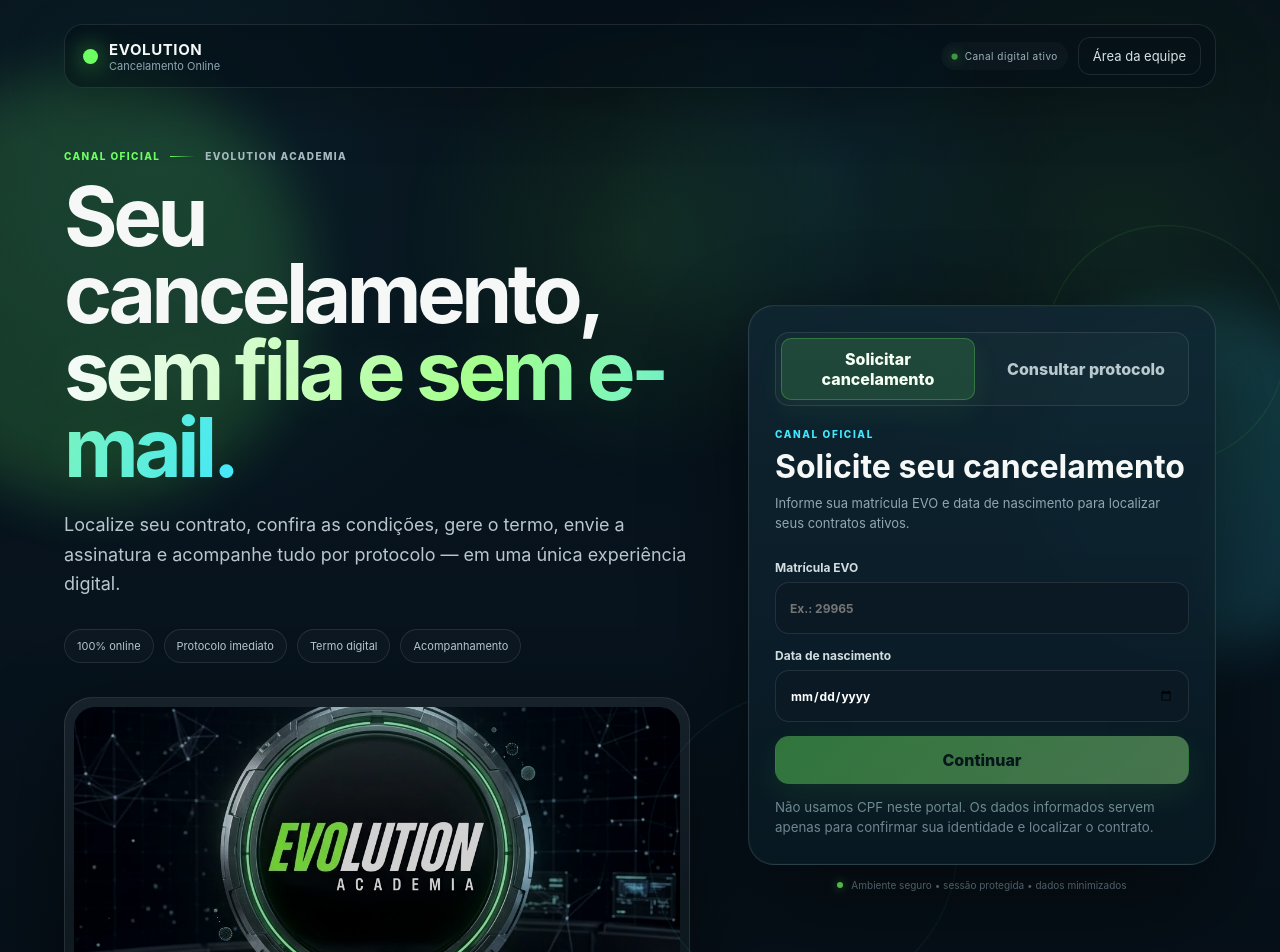
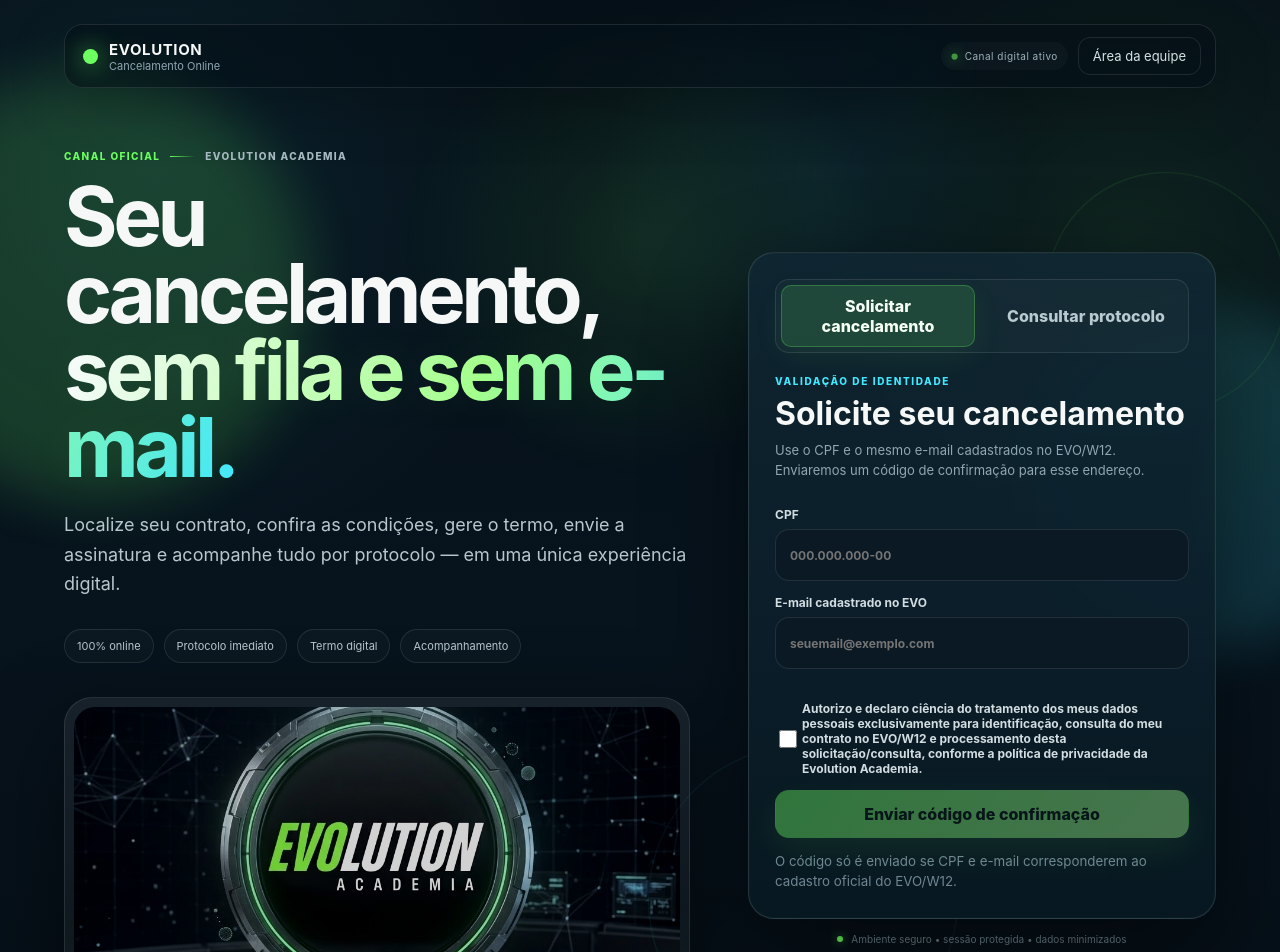
Before and after one commit to Gerrard013/evolution-cancelamento-360, a Next.js app: page / in a window 1280 px wide. Shown: the top 952 px of the page. Built offline with nearby package versions, Linux system fonts and the light colour scheme.

Commit message:
feat(v7): replace public identity UI with CPF + EVO email + OTP + LGPD

```diff
--- a/src/app/SelfServiceStart.tsx
+++ b/src/app/SelfServiceStart.tsx
@@ -3,12 +3,22 @@
 import { useState } from "react";
 
 type ContractOption = { id:string; unit:string; planName:string; startDate:string; recurring:boolean; planType:string };
-type ProtocolResult = { protocol:string; status:string; statusLabel:string; createdAt:string; unit:string; planName:string; cancellationFee:number; cancellationFeePaid:boolean; estimatedRefund:number };
+type ProtocolResult = { protocol:string; status:string; statusLabel:string; createdAt:string; unit:string; planName:string; cancellationFee:number; cancellationFeePaid:boolean; estimatedRefund:number; refundDueAt?:string|null };
+
+function formatCpf(value:string){
+  const d=value.replace(/\D/g,"").slice(0,11);
+  return d.replace(/^(\d{3})(\d)/,"$1.$2").replace(/^(\d{3})\.(\d{3})(\d)/,"$1.$2.$3").replace(/\.(\d{3})(\d)/,".$1-$2");
+}
 
 export default function SelfServiceStart() {
   const [mode,setMode]=useState<"new"|"status">("new");
-  const [memberId,setMemberId]=useState("");
-  const [birthDate,setBirthDate]=useState("");
+  const [phase,setPhase]=useState<"identity"|"otp"|"ready">("identity");
+  const [cpf,setCpf]=useState("");
+  const [email,setEmail]=useState("");
+  const [lgpdAccepted,setLgpdAccepted]=useState(false);
+  const [challengeId,setChallengeId]=useState("");
+  const [emailMask,setEmailMask]=useState("");
+  const [otp,setOtp]=useState("");
   const [name,setName]=useState("");
   const [contracts,setContracts]=useState<ContractOption[]>([]);
   const [protocol,setProtocol]=useState("");
@@ -17,19 +27,30 @@
   const [loading,setLoading]=useState(false);
   const money = new Intl.NumberFormat("pt-BR",{style:"currency",currency:"BRL"});
 
-  function switchMode(next:"new"|"status") {
-    setMode(next); setError(""); setProtocolResult(null); setContracts([]); setName("");
+  function reset(next:"new"|"status") {
+    setMode(next); setPhase("identity"); setError(""); setProtocolResult(null); setContracts([]); setName(""); setChallengeId(""); setOtp(""); setEmailMask("");
   }
 
-  async function start(e:React.FormEvent) {
+  async function beginIdentity(e:React.FormEvent) {
     e.preventDefault(); setError(""); setLoading(true);
     try {
-      const r=await fetch("/api/public/start",{method:"POST",headers:{"Content-Type":"application/json"},body:JSON.stringify({memberId,birthDate})});
+      const r=await fetch("/api/public/identity/start",{method:"POST",headers:{"Content-Type":"application/json"},body:JSON.stringify({cpf,email,lgpdAccepted,purpose:mode==="new"?"CANCELLATION":"PROTOCOL_STATUS"})});
       const d=await r.json().catch(()=>({}));
-      if(!r.ok) throw new Error(d.error||"Não foi possível confirmar seus dados.");
-      setName(d.customerName||""); setContracts(d.contracts||[]);
-      if((d.contracts||[]).length===1) await choose(d.contracts[0].id);
-    } catch(e) { setError(e instanceof Error?e.message:"Não foi possível iniciar o cancelamento."); }
+      if(!r.ok) throw new Error(d.error||"Não foi possível confirmar os dados no EVO.");
+      setChallengeId(d.challengeId); setEmailMask(d.emailMask||""); setPhase("otp");
+    } catch(e) { setError(e instanceof Error?e.message:"Não foi possível iniciar a validação."); }
+    finally { setLoading(false); }
+  }
+
+  async function verifyOtp(e:React.FormEvent) {
+    e.preventDefault(); setError(""); setLoading(true);
+    try {
+      const r=await fetch("/api/public/identity/verify",{method:"POST",headers:{"Content-Type":"application/json"},body:JSON.stringify({challengeId,code:otp})});
+      const d=await r.json().catch(()=>({}));
+      if(!r.ok) throw new Error(d.error||"Código inválido.");
+      setName(d.customerName||""); setContracts(d.contracts||[]); setPhase("ready");
+      if(mode==="new"&&(d.contracts||[]).length===1) await choose(d.contracts[0].id);
+    } catch(e) { setError(e instanceof Error?e.message:"Não foi possível validar o código."); }
     finally { setLoading(false); }
   }
 
@@ -46,7 +67,7 @@
   async function checkProtocol(e:React.FormEvent) {
     e.preventDefault(); setError(""); setProtocolResult(null); setLoading(true);
     try {
-      const r=await fetch("/api/public/protocol-status",{method:"POST",headers:{"Content-Type":"application/json"},body:JSON.stringify({protocol:protocol.replace(/^#/,'').trim(),memberId,birthDate})});
+      const r=await fetch("/api/public/protocol-status",{method:"POST",headers:{"Content-Type":"application/json"},body:JSON.stringify({protocol:protocol.replace(/^#/,'').trim()})});
       const d=await r.json().catch(()=>({}));
       if(!r.ok) throw new Error(d.error||"Não foi possível consultar o protocolo.");
       setProtocolResult(d);
@@ -54,36 +75,45 @@
     finally { setLoading(false); }
   }
 
+  const identityForm=<form onSubmit={beginIdentity}>
+    <div className="self-service-title"><span>VALIDAÇÃO DE IDENTIDADE</span><h2>{mode==="new"?"Solicite seu cancelamento":"Consulte seu protocolo"}</h2><p>Use o CPF e o mesmo e-mail cadastrados no EVO/W12. Enviaremos um código de confirmação para esse endereço.</p></div>
+    <label>CPF<input inputMode="numeric" value={cpf} onChange={e=>setCpf(formatCpf(e.target.value))} placeholder="000.000.000-00" autoComplete="off" required/></label>
+    <label>E-mail cadastrado no EVO<input type="email" value={email} onChange={e=>setEmail(e.target.value)} placeholder="seuemail@exemplo.com" autoComplete="email" required/></label>
+    <label className="check"><input type="checkbox" checked={lgpdAccepted} onChange={e=>setLgpdAccepted(e.target.checked)}/><span>Autorizo e declaro ciência do tratamento dos meus dados pessoais exclusivamente para identificação, consulta do meu contrato no EVO/W12 e processamento desta solicitação/consulta, conforme a política de privacidade da Evolution Academia.</span></label>
+    {error&&<div className="error-box">{error}</div>}
+    <button className="btn primary full" disabled={loading||cpf.replace(/\D/g,"").length!==11||!email||!lgpdAccepted}>{loading?"Confirmando no EVO...":"Enviar código de confirmação"}</button>
+    <small className="privacy-note">O código só é enviado se CPF e e-mail corresponderem ao cadastro oficial do EVO/W12.</small>
+  </form>;
+
+  const otpForm=<form onSubmit={verifyOtp}>
+    <div className="self-service-title"><span>CÓDIGO DE CONFIRMAÇÃO</span><h2>Confira seu e-mail</h2><p>Enviamos um código de 6 dígitos para <b>{emailMask||"o e-mail cadastrado no EVO"}</b>.</p></div>
+    <label>Código<input inputMode="numeric" value={otp} onChange={e=>setOtp(e.target.value.replace(/\D/g,"").slice(0,6))} placeholder="000000" autoComplete="one-time-code" required/></label>
+    {error&&<div className="error-box">{error}</div>}
+    <button className="btn primary full" disabled={loading||otp.length!==6}>{loading?"Validando...":"Confirmar identidade"}</button>
+    <button type="button" className="btn secondary full" onClick={()=>{setPhase("identity");setOtp("");setError("")}}>Usar outro e-mail/CPF</button>
+  </form>;
+
   return <div className="self-service-card">
     <div className="service-tabs" role="tablist" aria-label="Opções do portal">
-      <button type="button" className={mode==="new"?"active":""} onClick={()=>switchMode("new")}>Solicitar cancelamento</button>
-      <button type="button" className={mode==="status"?"active":""} onClick={()=>switchMode("status")}>Consultar protocolo</button>
+      <button type="button" className={mode==="new"?"active":""} onClick={()=>reset("new")}>Solicitar cancelamento</button>
+      <button type="button" className={mode==="status"?"active":""} onClick={()=>reset("status")}>Consultar protocolo</button>
     </div>
 
-    {mode==="new" ? (!contracts.length ? <form onSubmit={start}>
-      <div className="self-service-title"><span>CANAL OFICIAL</span><h2>Solicite seu cancelamento</h2><p>Informe sua matrícula EVO e data de nascimento para localizar seus contratos ativos.</p></div>
-      <label>Matrícula EVO<input value={memberId} onChange={e=>setMemberId(e.target.value.replace(/[^0-9A-Za-z._-]/g,""))} placeholder="Ex.: 29965" autoComplete="off" required/></label>
-      <label>Data de nascimento<input type="date" value={birthDate} onChange={e=>setBirthDate(e.target.value)} required/></label>
-      {error&&<div className="error-box">{error}</div>}
-      <button className="btn primary full" disabled={loading||!memberId||!birthDate}>{loading?"Localizando contrato...":"Continuar"}</button>
-      <small className="privacy-note">Não usamos CPF neste portal. Os dados informados servem apenas para confirmar sua identidade e localizar o contrato.</small>
-    </form> : <div>
-      <div className="self-service-title"><span>CONTRATOS ATIVOS</span><h2>{name ? `Olá, ${name.split(" ")[0]}` : "Escolha o contrato"}</h2><p>Selecione o contrato que deseja cancelar.</p></div>
+    {phase==="identity"?identityForm:phase==="otp"?otpForm:mode==="new"?<div>
+      <div className="self-service-title"><span>IDENTIDADE CONFIRMADA</span><h2>{name ? `Olá, ${name.split(" ")[0]}` : "Escolha o contrato"}</h2><p>Selecione o contrato ativo que deseja cancelar.</p></div>
       <div className="public-contract-list">{contracts.map(c=><button key={c.id} onClick={()=>choose(c.id)} disabled={loading}><b>{c.planName}</b><span>{c.unit} • Início {new Date(c.startDate).toLocaleDateString("pt-BR")}</span></button>)}</div>
       {error&&<div className="error-box">{error}</div>}
-    </div>) : <form onSubmit={checkProtocol}>
-      <div className="self-service-title"><span>ACOMPANHAMENTO</span><h2>Consulte seu protocolo</h2><p>Use os mesmos dados de identificação para acompanhar o andamento do pedido.</p></div>
+    </div>:<form onSubmit={checkProtocol}>
+      <div className="self-service-title"><span>IDENTIDADE CONFIRMADA</span><h2>Consultar protocolo</h2><p>Informe o protocolo que deseja acompanhar.</p></div>
       <label>Protocolo<input value={protocol} onChange={e=>setProtocol(e.target.value.toUpperCase())} placeholder="Ex.: EV-..." autoComplete="off" required/></label>
-      <label>Matrícula EVO<input value={memberId} onChange={e=>setMemberId(e.target.value.replace(/[^0-9A-Za-z._-]/g,""))} placeholder="Ex.: 29965" autoComplete="off" required/></label>
-      <label>Data de nascimento<input type="date" value={birthDate} onChange={e=>setBirthDate(e.target.value)} required/></label>
       {error&&<div className="error-box">{error}</div>}
-      <button className="btn primary full" disabled={loading||!protocol||!memberId||!birthDate}>{loading?"Consultando...":"Consultar"}</button>
+      <button className="btn primary full" disabled={loading||!protocol}>{loading?"Consultando...":"Consultar"}</button>
       {protocolResult&&<div className="protocol-result">
         <span>Protocolo #{protocolResult.protocol}</span>
         <h3>{protocolResult.statusLabel}</h3>
         <p>{protocolResult.unit} • {protocolResult.planName}</p>
         {protocolResult.cancellationFee>0&&<p>Taxa: <b>{money.format(protocolResult.cancellationFee)}</b> {protocolResult.cancellationFeePaid?"• pagamento confirmado":"• aguardando confirmação"}</p>}
-        {protocolResult.estimatedRefund>0&&<p>Estorno previsto: <b>{money.format(protocolResult.estimatedRefund)}</b></p>}
+        {protocolResult.estimatedRefund>0&&<p>Estorno previsto: <b>{money.format(protocolResult.estimatedRefund)}</b>{protocolResult.refundDueAt?` • prazo operacional até ${new Date(protocolResult.refundDueAt).toLocaleDateString("pt-BR")}`:""}</p>}
         <small>Solicitação registrada em {new Date(protocolResult.createdAt).toLocaleDateString("pt-BR")}.</small>
       </div>}
     </form>}
```
